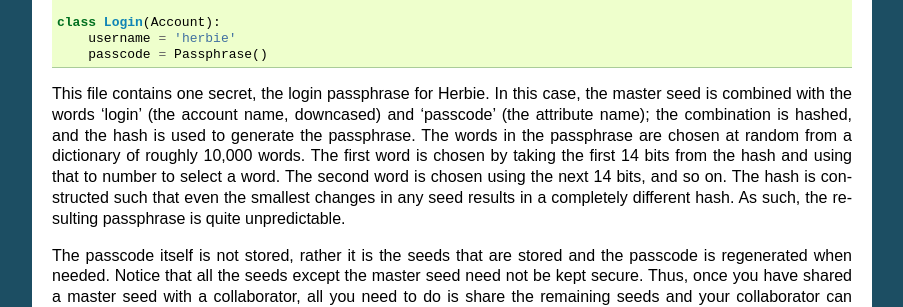
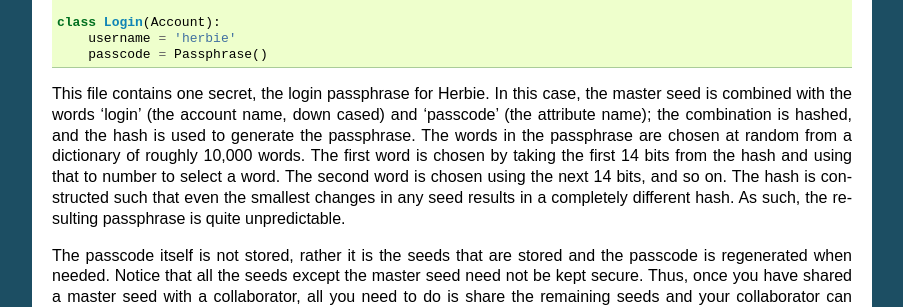
Before and after one commit to KenKundert/avendesora, a Sphinx documentation site: the page built from doc/concepts.rst, in a window 1280 px wide and 900 px high, scrolled down 507 px. Shown: the part 175-482 px from the top of the window, without its empty margins (198-1101 px from the left). Built offline with Sphinx 7.4.7, drawn with Linux system fonts in a browser that asks for light colours.

Commit message:
Correct spelling errors.

```diff
--- a/doc/concepts.rst
+++ b/doc/concepts.rst
@@ -49,11 +49,11 @@ For example, consider the following rather abbreviated accounts file::
         passcode = Passphrase()
 
 This file contains one secret, the login passphrase for Herbie.  In this case,
-the master seed is combined with the words 'login' (the account name, downcased)
-and 'passcode' (the attribute name); the combination is hashed, and the hash is
-used to generate the passphrase. The words in the passphrase are chosen at
-random from a dictionary of roughly 10,000 words.  The first word is chosen by
-taking the first 14 bits from the hash and using that to number to select
+the master seed is combined with the words 'login' (the account name, down
+cased) and 'passcode' (the attribute name); the combination is hashed, and the
+hash is used to generate the passphrase. The words in the passphrase are chosen
+at random from a dictionary of roughly 10,000 words.  The first word is chosen
+by taking the first 14 bits from the hash and using that to number to select
 a word. The second word is chosen using the next 14 bits, and so on.  The hash
 is constructed such that even the smallest changes in any seed results in
 a completely different hash. As such, the resulting passphrase is quite
--- a/doc/configuring.rst
+++ b/doc/configuring.rst
@@ -315,9 +315,9 @@ specifying the desired values in the *config* file (found in
     selection and 'l' to make the selection or 'h' to cancel.  Alternately you
     can use the arrow keys and Enter and Esc to navigate, select, and cancel.
 
-    *dmenu* is an external utility, and must be installed. With *demenu* you
-    type the first few letters of your selection to highlight it, then type
-    'Enter' to select or 'Esc' to cancel.
+    *dmenu* is an external utility, and must be installed. With *dmenu* you type
+    the first few letters of your selection to highlight it, then type 'Enter'
+    to select or 'Esc' to cancel.
 
 
 .. index::
--- a/doc/examples.rst
+++ b/doc/examples.rst
@@ -194,7 +194,7 @@ Chrome
 
 The Chrome browser seems to have a bug that can interfere with its use with
 account discovery. In the two step process used when logging in, the site might
-pre-fillin your user name so you do not have to enter it explicitly, you just
+pre-fill-in your user name so you do not have to enter it explicitly, you just
 have to click *next*. Chrome then takes you to the page where you are expected
 to enter your password, however when it does so it does not update the window
 title to match the new page.  Then Avendesora sees the wrong URL and either
```
Also changed, not shown: 1 other file.
